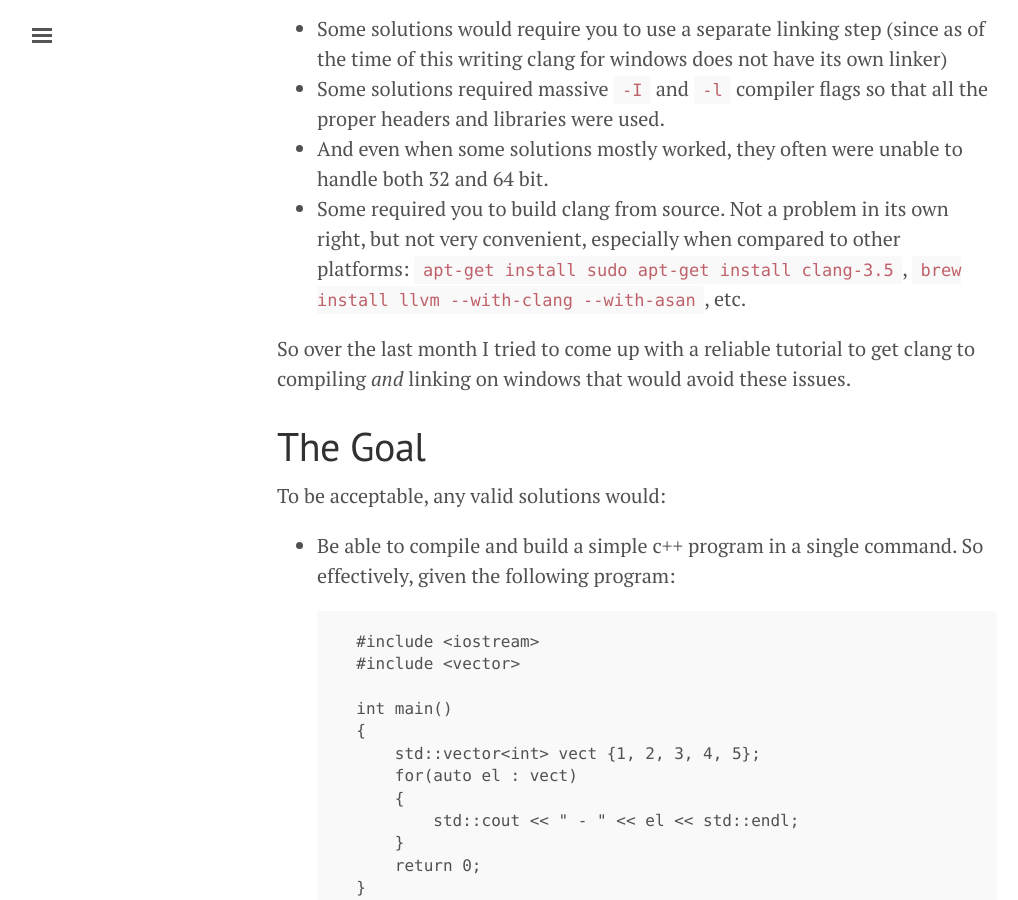
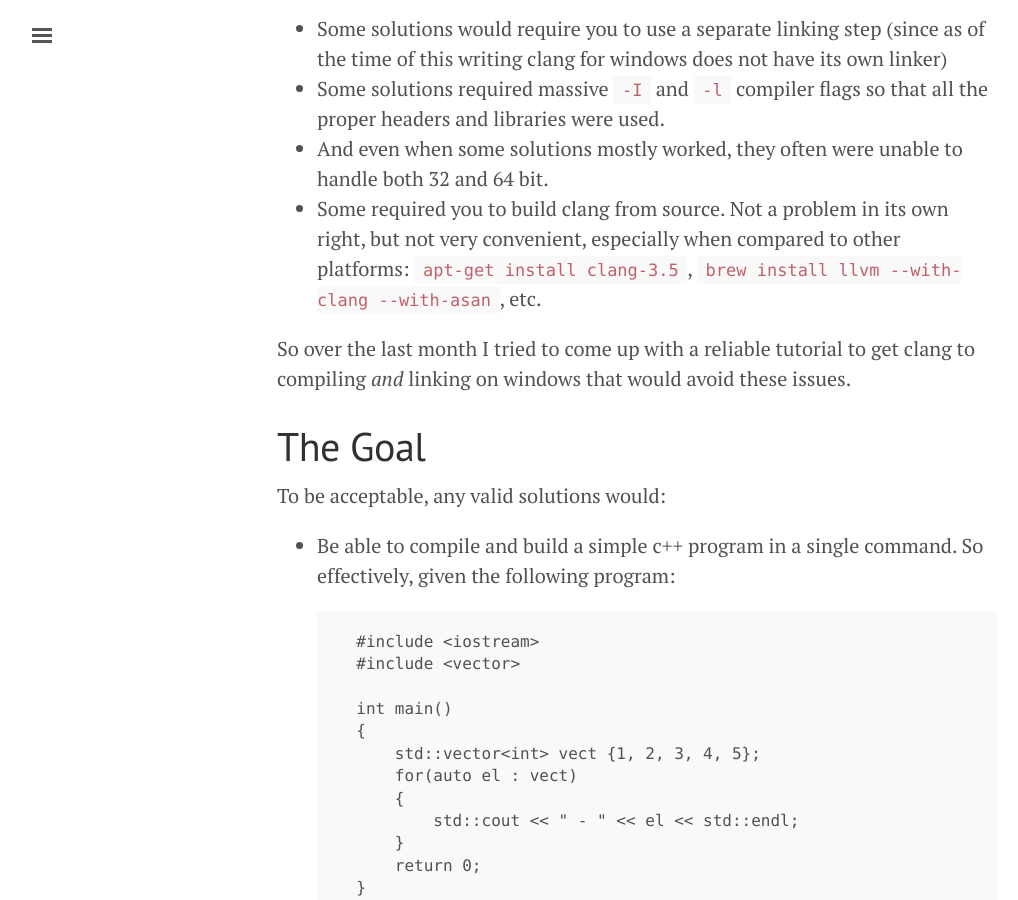
Before and after one commit to JohannesMP/com.johannesmp.blog, a Jekyll site: the page built from _posts/2015-09-01-installing-clang-on-windows-pt1.md, in a window 1280 px wide and 900 px high, scrolled down 781 px. Shown: the whole window, without its empty margins (3-1021 px from the left). Built offline with Jekyll 4.4.1, drawn with Linux system fonts in a browser that asks for light colours; nearby versions of some CDN libraries; Markdown is read by kramdown in place of the engine named in the settings.

Commit message:
Update 2015-09-01-installing-clang-on-windows-pt1.md

```diff
--- a/_posts/2015-09-01-installing-clang-on-windows-pt1.md
+++ b/_posts/2015-09-01-installing-clang-on-windows-pt1.md
@@ -35,7 +35,7 @@
 - Some solutions would require you to use a separate linking step (since as of the time of this writing clang for windows does not have its own linker)
 - Some solutions required massive `-I` and `-l` compiler flags so that all the proper headers and libraries were used.
 - And even when some solutions mostly worked, they often were unable to handle both 32 and 64 bit.
-- Some required you to build clang from source. Not a problem in its own right, but not very convenient, especially when compared to other platforms: `apt-get install sudo apt-get install clang-3.5`, `brew install llvm --with-clang --with-asan`, etc.
+- Some required you to build clang from source. Not a problem in its own right, but not very convenient, especially when compared to other platforms: `apt-get install clang-3.5`, `brew install llvm --with-clang --with-asan`, etc.
 
 So over the last month I tried to come up with a reliable tutorial to get clang to compiling *and* linking on windows that would avoid these issues.
 
```
